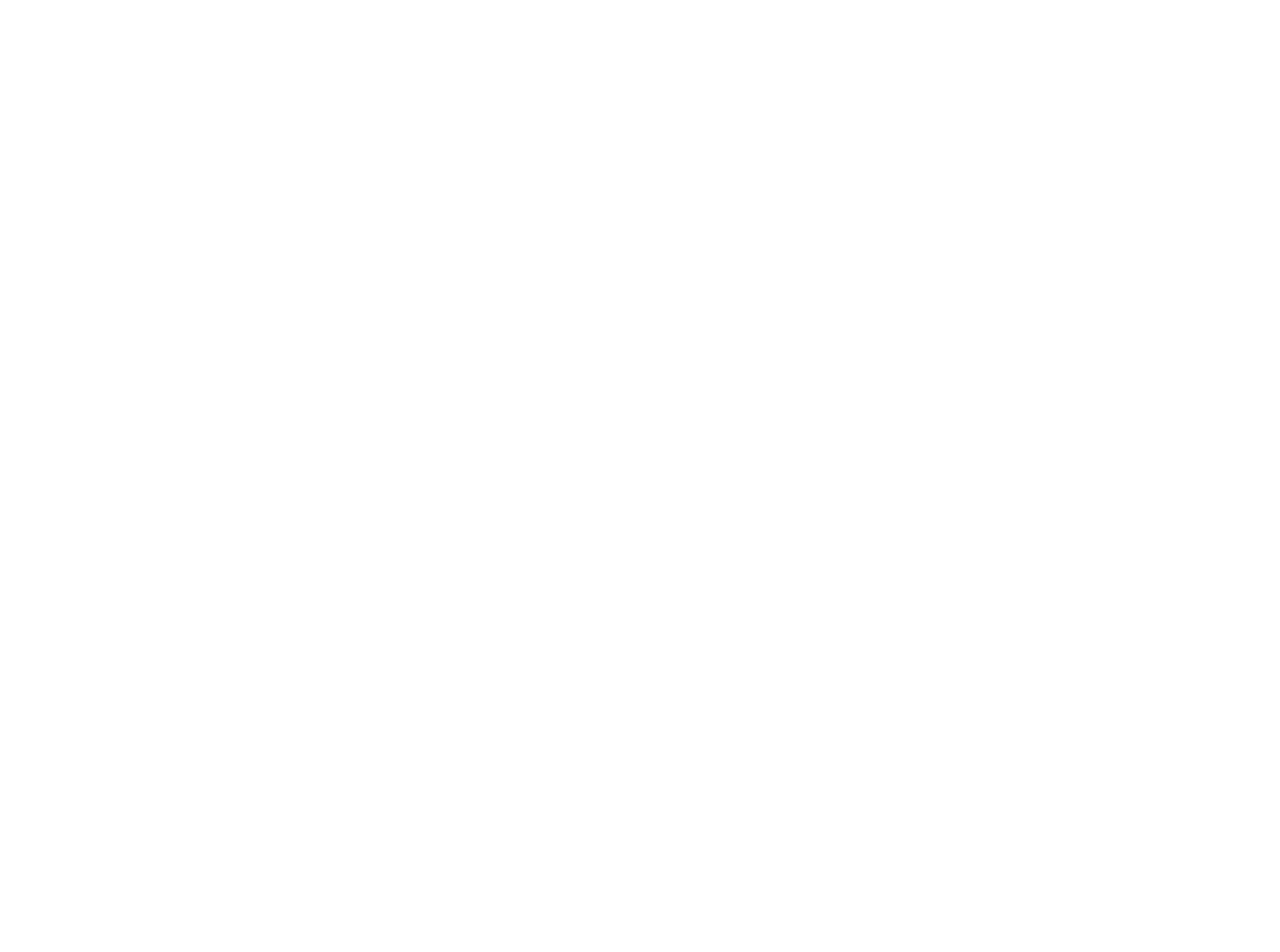
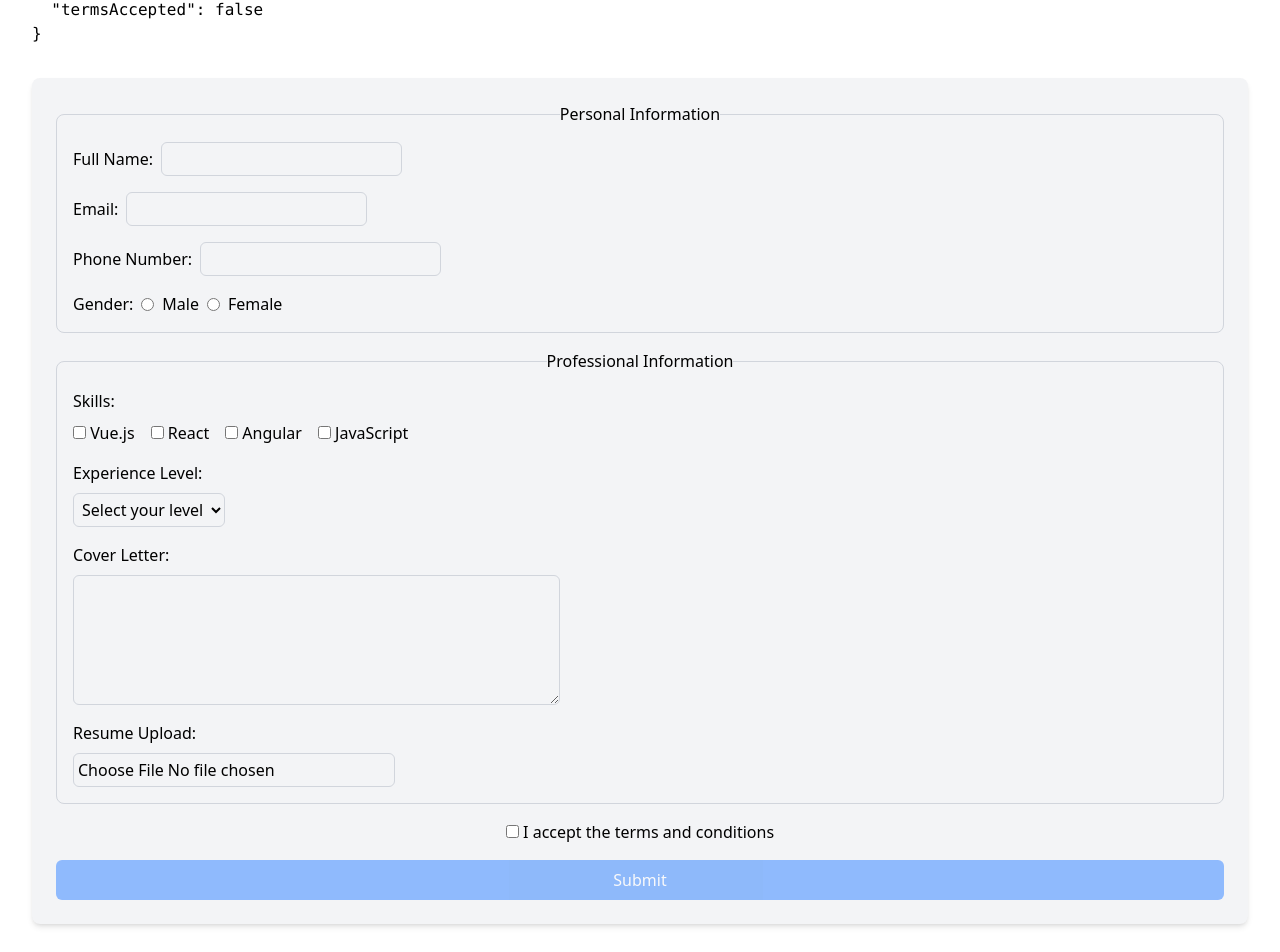
Before and after one commit to rowleks/vue-app, a Vue app: page / in a window 1280 px wide. Shown: the part 250-1202 px from the top of the page. Before the commit the page ends 800 px from the top, so only its background shows below. Built offline with nearby package versions, Linux system fonts and the light colour scheme.

Commit message:
added form handling practice

```diff
--- a/src/App.vue
+++ b/src/App.vue
@@ -1,10 +1,14 @@
 <template>
-  <!-- <Binding />
-  <Conditional /> -->
+  <!--
+   <Binding />
+  <Conditional />
   <Events />
+  -->
+
+  <Form />
 </template>
 
 <script setup lang="ts">
-import Events from "./components/events-handling/Events.vue";
+import Form from "./components/form-handling/Form.vue";
 </script>
 <style scoped></style>
--- /dev/null
+++ b/src/components/form-handling/Form.vue
@@ -0,0 +1,219 @@
+<template>
+  <main>
+    <div>
+      <pre class="text-left">
+        {{ formdata }}
+      </pre>
+      <form action="" v-on:submit.prevent="handleSubmit">
+        <fieldset class="personal-info">
+          <legend>Personal Information</legend>
+
+          <span>
+            <label for="fullName">Full Name:</label>
+            <input
+              type="text"
+              id="fullName"
+              v-model="formdata.fullName"
+              required
+            />
+          </span>
+
+          <span>
+            <label for="email">Email:</label>
+            <input type="email" id="email" v-model="formdata.email" required />
+          </span>
+
+          <span>
+            <label for="phoneNumber">Phone Number:</label>
+            <input
+              type="tel"
+              id="phoneNumber"
+              v-model="formdata.phoneNumber"
+              required
+            />
+          </span>
+
+          <span>
+            <label>Gender:</label>
+            <input
+              type="radio"
+              id="gender-male"
+              name="gender"
+              value="male"
+              v-model="formdata.gender"
+            />
+            <label for="gender-male">Male</label>
+            <input
+              type="radio"
+              id="gender-female"
+              name="gender"
+              value="female"
+              v-model="formdata.gender"
+            />
+            <label for="gender-female">Female</label>
+          </span>
+        </fieldset>
+
+        <fieldset class="prof-info">
+          <legend>Professional Information</legend>
+          <span>
+            <label for="skills">Skills:</label>
+            <div id="skills" class="flex items-center gap-4">
+              <label>
+                <input type="checkbox" value="vue" v-model="formdata.skills" />
+                Vue.js
+              </label>
+              <label>
+                <input
+                  type="checkbox"
+                  value="react"
+                  v-model="formdata.skills"
+                />
+                React
+              </label>
+              <label>
+                <input
+                  type="checkbox"
+                  value="angular"
+                  v-model="formdata.skills"
+                />
+                Angular
+              </label>
+              <label>
+                <input
+                  type="checkbox"
+                  value="javascript"
+                  v-model="formdata.skills"
+                />
+                JavaScript
+              </label>
+            </div>
+          </span>
+
+          <span>
+            <label for="experienceLevel">Experience Level:</label>
+            <select
+              id="experienceLevel"
+              v-model="formdata.experienceLevel"
+              required
+            >
+              <option value="" disabled selected>Select your level</option>
+              <option value="beginner">Beginner</option>
+              <option value="intermediate">Intermediate</option>
+              <option value="advanced">Advanced</option>
+            </select>
+          </span>
+
+          <span>
+            <label for="coverLetter">Cover Letter:</label>
+            <textarea
+              id="coverLetter"
+              v-model="formdata.coverLetter"
+              rows="5"
+              cols="50"
+            ></textarea>
+          </span>
+
+          <span>
+            <label for="resumeUpload">Resume Upload:</label>
+            <input
+              type="file"
+              id="resumeUpload"
+              @change="handleFileUpload"
+              accept=".pdf,.doc,.docx"
+            />
+          </span>
+        </fieldset>
+
+        <span>
+          <label for="termsAccepted">
+            <input
+              type="checkbox"
+              id="termsAccepted"
+              v-model="formdata.termsAccepted"
+            />
+            I accept the terms and conditions
+          </label>
+        </span>
+
+        <button type="submit" :disabled="!formdata.termsAccepted">
+          Submit
+        </button>
+      </form>
+    </div>
+  </main>
+</template>
+
+<script setup lang="ts">
+import { reactive } from "vue";
+
+type FormData = {
+  fullName: string;
+  email: string;
+  phoneNumber: string;
+  gender: string;
+  skills: string[];
+  experienceLevel: string;
+  resumeUpload: File | null;
+  coverLetter: string;
+  termsAccepted: boolean;
+};
+
+const formdata = reactive<FormData>({
+  fullName: "",
+  email: "",
+  phoneNumber: "",
+  gender: "",
+  skills: [],
+  experienceLevel: "",
+  coverLetter: "",
+  resumeUpload: null,
+  termsAccepted: false,
+});
+
+function handleFileUpload(event: Event) {
+  const target = event.target as HTMLInputElement;
+  formdata.resumeUpload = target.files ? target.files[0] : null;
+}
+
+function handleSubmit() {
+  // Log the reactive formdata object directly for accurate values
+  console.log({
+    ...formdata,
+    resumeUpload: formdata.resumeUpload?.name || null,
+  });
+}
+</script>
+
+<style scoped>
+@reference "tailwindcss";
+form {
+  @apply flex flex-col gap-4 p-6 bg-gray-100 rounded-lg shadow-md;
+}
+
+fieldset {
+  @apply border border-gray-300 p-4 rounded-lg flex flex-col gap-4;
+}
+
+.prof-info span {
+  @apply flex flex-col gap-2 items-start;
+}
+
+input,
+textarea,
+select {
+  @apply p-1 border border-gray-300 rounded-md;
+}
+
+button {
+  @apply bg-blue-500 text-white p-2 rounded-md hover:bg-blue-600 disabled:opacity-50 cursor-pointer;
+}
+
+.personal-info span {
+  @apply flex items-center gap-2;
+}
+
+#skills label {
+  @apply cursor-pointer;
+}
+</style>
```
